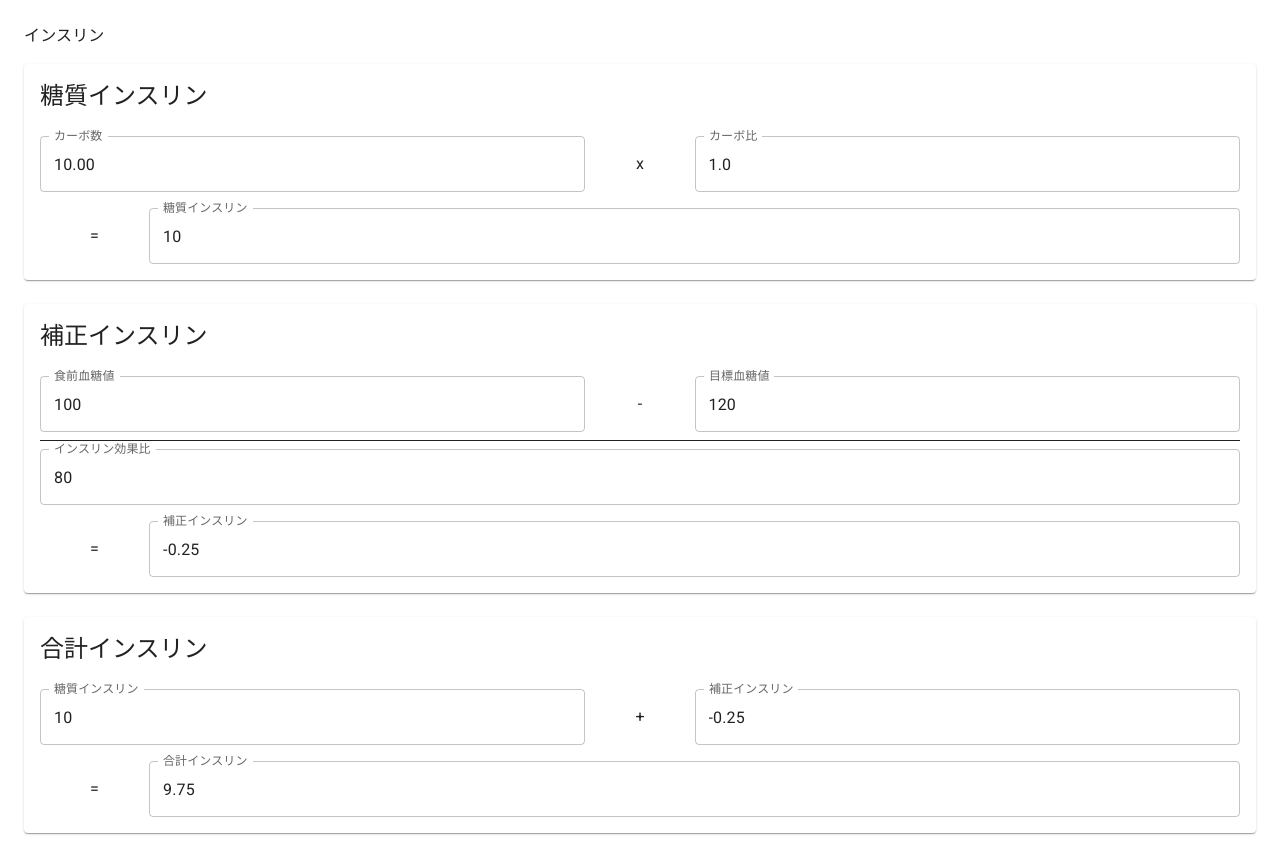
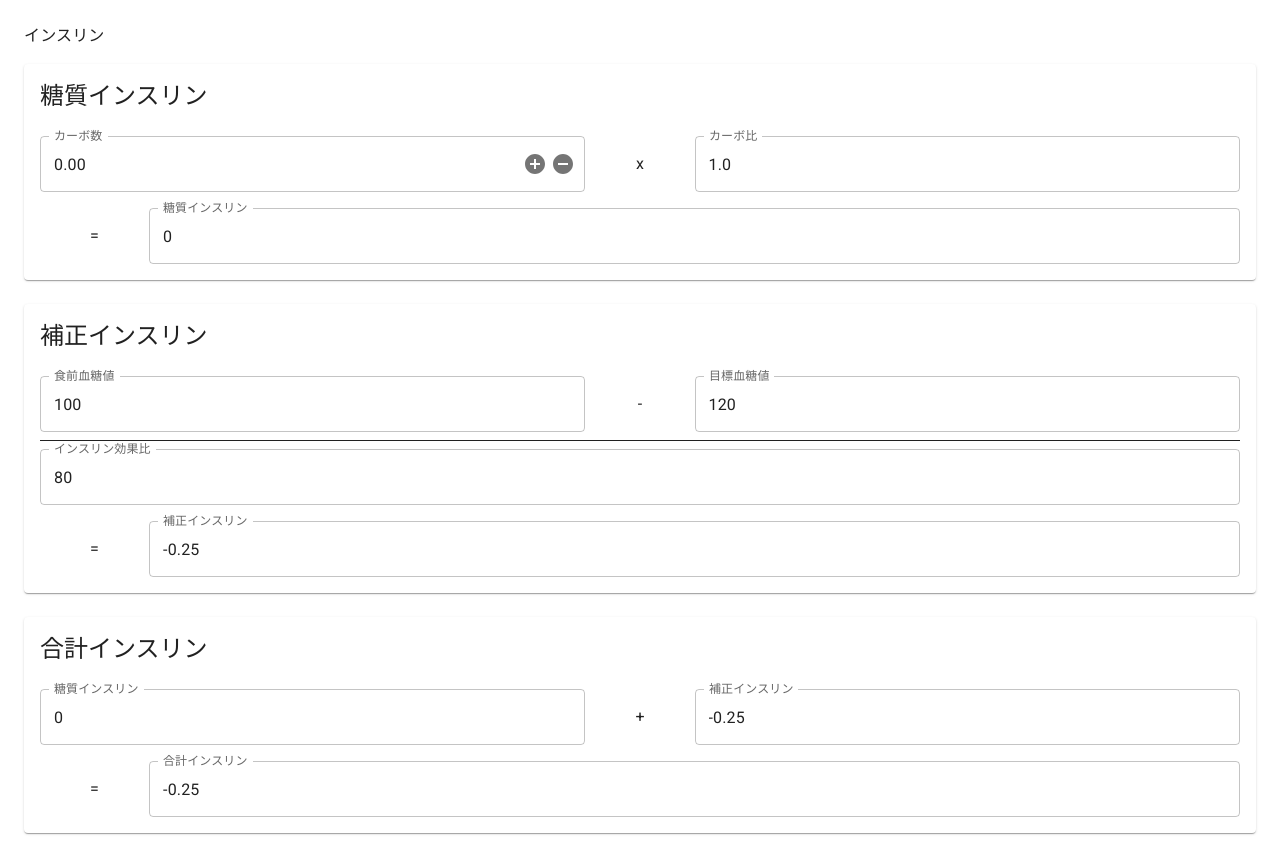
Before and after one commit to matono/InsulinCalc, a React (Create React App) app in the folder webapp/: page / in a window 1280 px wide. Built offline with nearby package versions, Linux system fonts and the light colour scheme.

Commit message:
Incremental carb input field (#8)

```diff
--- a/webapp/src/pages/Home.tsx
+++ b/webapp/src/pages/Home.tsx
@@ -1,7 +1,9 @@
 import React, { useState, useEffect } from 'react';
 import { useCookies } from "react-cookie";
 
-import { Box, Paper, Container, Typography, TextField} from "@mui/material";
+import { Box, Paper, Container, Typography, TextField } from "@mui/material";
+import { InputAdornment, IconButton } from "@mui/material";
+import { AddCircle, RemoveCircle }  from '@mui/icons-material';
 import Grid from '@mui/material/Grid';
 import CssBaseline from '@mui/material/CssBaseline';
 import { styled, createTheme, ThemeProvider } from '@mui/material/styles';
@@ -42,20 +44,47 @@ interface InsulinVariables {
 }
 
 const today = new Date();
-const cookieDate = new Date(today.setFullYear(today.getFullYear() + 1));
+const plusYear = new Date(today.setFullYear(today.getFullYear() + 1));
+const plusHour = new Date(today.setHours(today.getHours() + 1));
 
 const Home: React.FC = () => {
+  const handleMouseDown = (event: React.MouseEvent<HTMLButtonElement>) => {
+    event.preventDefault();
+  };
+
   const [cookies, setCookie, removeCookie] = useCookies();
 
+  const [mealCarbs, setMealCarbs] = useState([0]);
+  const changeMealCarbs = (index: number, value: number) => {
+    const data = [...mealCarbs];
+    data[index] = value;
+    setMealCarbs(data);
+  }
+  const addMeal = () => {
+    setMealCarbs([...mealCarbs, 0])
+  }
+  const deleteMeal = (index: number) => {
+    const data = [...mealCarbs];
+    data.splice(index, 1);
+    setMealCarbs(data);
+  }
+  useEffect(() => {
+    const totalMeal =  mealCarbs.reduce((sum, element) => sum + element, 0);
+    setInsVars(vars =>({
+      ...vars,
+      mealCarbohydrates: totalMeal,
+    }));
+  }, [mealCarbs])
+
   const [insVars, setInsVars] = useState<InsulinVariables>({
-    mealCarbohydrates: cookies.mealCarbohydrates != undefined? cookies.mealCarbohydrates : 10,
+    mealCarbohydrates: 0,
     insulinToCarbRatio: cookies.insulinToCarbRatio != undefined? cookies.insulinToCarbRatio : 1.0,
-    carbInsulin: cookies.carbInsulin != undefined? cookies.carbInsulin : 0,
+    carbInsulin: 0,
     currentBGL: cookies.currentBGL != undefined? cookies.currentBGL : 100,
     targetBGL: cookies.targetBGL != undefined? cookies.targetBGL : 120,
     insulinSensitivityFactor: cookies.insulinSensitivityFactor != undefined? cookies.insulinSensitivityFactor : 80,
-    correctionBolusInsulin: cookies.correctionBolusInsulin != undefined? cookies.correctionBolusInsulin : 0,
-    totalInsulin: cookies.totalInsulin != undefined? cookies.totalInsulin : 0,
+    correctionBolusInsulin: 0,
+    totalInsulin: 0,
   });
 
   useEffect(() => {
@@ -63,8 +92,7 @@ const Home: React.FC = () => {
       ...vars,
       carbInsulin: vars.mealCarbohydrates * vars.insulinToCarbRatio,
     }));
-    setCookie("mealCarbohydrates", insVars.mealCarbohydrates, { expires: cookieDate, path: '/' });
-    setCookie("insulinToCarbRatio", insVars.insulinToCarbRatio, { expires: cookieDate, path: '/' });
+    setCookie("insulinToCarbRatio", insVars.insulinToCarbRatio, { expires: plusYear, path: '/' });
   }, [
     insVars.mealCarbohydrates,
     insVars.insulinToCarbRatio,
@@ -75,9 +103,9 @@ const Home: React.FC = () => {
       ...vars,
       correctionBolusInsulin: (vars.currentBGL - vars.targetBGL) / vars.insulinSensitivityFactor,
     }));
-    setCookie("currentBGL", insVars.currentBGL, { expires: cookieDate, path: '/' });
-    setCookie("targetBGL", insVars.targetBGL, { expires: cookieDate, path: '/' });
-    setCookie("insulinSensitivityFactor", insVars.insulinSensitivityFactor, { expires: cookieDate, path: '/' });
+    setCookie("currentBGL", insVars.currentBGL, { expires: plusYear, path: '/' });
+    setCookie("targetBGL", insVars.targetBGL, { expires: plusYear, path: '/' });
+    setCookie("insulinSensitivityFactor", insVars.insulinSensitivityFactor, { expires: plusYear, path: '/' });
   }, [
     insVars.currentBGL,
     insVars.targetBGL,
@@ -89,18 +117,11 @@ const Home: React.FC = () => {
       ...vars,
       totalInsulin: vars.carbInsulin + vars.correctionBolusInsulin,
     }));
-    setCookie("carbInsulin", insVars.carbInsulin, { expires: cookieDate, path: '/' });
-    setCookie("correctionBolusInsulin", insVars.correctionBolusInsulin, { expires: cookieDate, path: '/' });
   }, [
     insVars.carbInsulin,
     insVars.correctionBolusInsulin,
   ])
 
-  useEffect(() => {
-    setCookie("totalInsulin", insVars.totalInsulin, { expires: cookieDate, path: '/' });
-  }, [
-    insVars.totalInsulin
-  ])
   return (
     <ThemeProvider theme={theme}>
 
@@ -125,9 +146,14 @@ const Home: React.FC = () => {
               <Grid item xs={12}>
                 <Grid container columns={11}>
                   <Grid item xs={5}>
+                    <Grid container rowSpacing={1}>
+                      {
+                        mealCarbs.map((input, index) => {
+                          return (
+                            <Grid item xs={12} key={index}>
                               <NumericFormat
                                 id="meal_carbohydrates"
-                      value={insVars.mealCarbohydrates}
+                                value={mealCarbs[index]}
                                 type="text"
                                 valueIsNumericString={true}
                                 decimalSeparator="."
@@ -143,16 +169,39 @@ const Home: React.FC = () => {
                                   event.target.select();
                                 }}
                                 onValueChange={(values, sourceInfo) => {
-                        setInsVars({
-                           ...insVars,
-                           mealCarbohydrates: values.floatValue as number,
-                        });
+                                  changeMealCarbs(index, values.floatValue as number)
+                                }}
+                                InputProps={{
+                                  endAdornment:
+                                    <InputAdornment position="end">
+                                      { index == (mealCarbs.length - 1) &&
+                                        <IconButton
+                                          onClick={addMeal}
+                                          onMouseDown={handleMouseDown}
+                                          edge="end"
+                                        >
+                                          <AddCircle />
+                                        </IconButton>
+                                      }
+                                      <IconButton
+                                        onClick={event => deleteMeal(index)}
+                                        onMouseDown={handleMouseDown}
+                                        edge="end"
+                                      >
+                                        <RemoveCircle />
+                                      </IconButton>
+                                    </InputAdornment>
                                 }}
                                 customInput={TextField}
                                 label="カーボ数"
                                 variant="outlined"
                                 fullWidth
                                   />
+                            </Grid>
+                          )
+                        })
+                      }
+                    </Grid>
                   </Grid>
 
                   <Grid item xs={1}>
```
Lines whose indentation alone changed are shown as unchanged.
